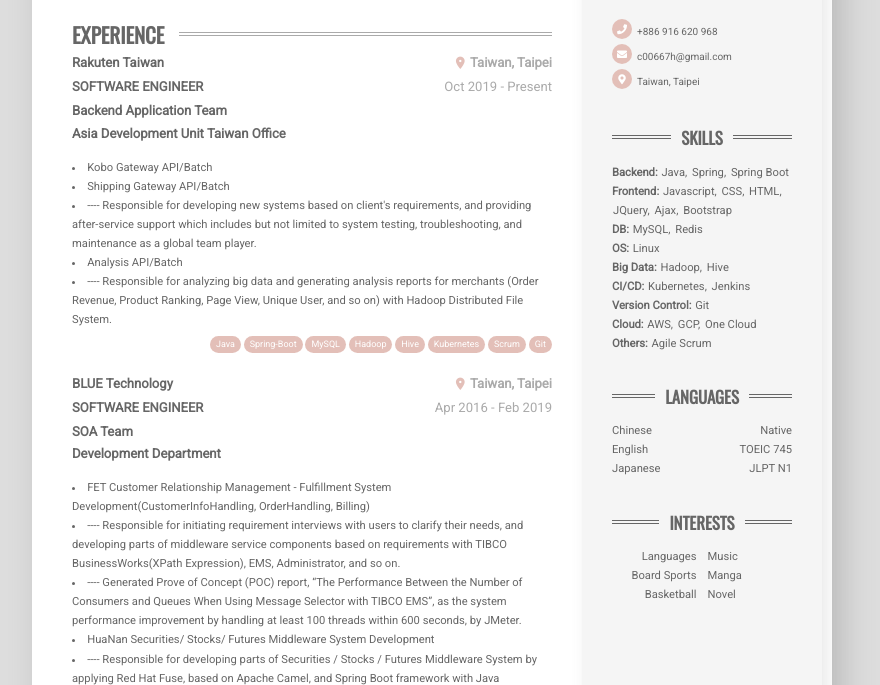
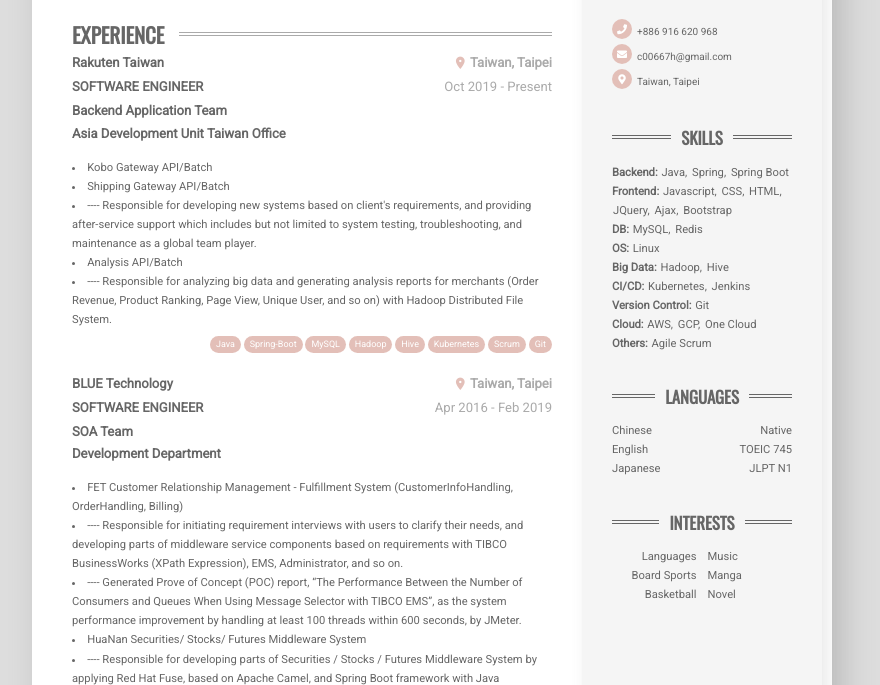
Before and after one commit to c00667h/c00667h.github.io, a plain HTML site: page index.html in a window 1280 px wide. Shown: the part 271-956 px from the top of the page, without its empty margins (208-1088 px from the left). Drawn offline with nearby package versions, Linux system fonts and the light colour scheme.

Commit message:
detail work exp

```diff
--- a/index.html
+++ b/index.html
@@ -141,13 +141,13 @@ Inspired by music, sport and fulfillment of achieving projects.
                     <br>
                     <ul>
 
-                        <li class="experience__bullet">FET Customer Relationship Management - Fulfillment System Development(CustomerInfoHandling, OrderHandling, Billing)</li>
+                        <li class="experience__bullet">FET Customer Relationship Management - Fulfillment System (CustomerInfoHandling, OrderHandling, Billing)</li>
 
-                        <li class="experience__bullet">---- Responsible for initiating requirement interviews with users to clarify their needs, and developing parts of middleware service components based on requirements with TIBCO BusinessWorks(XPath Expression), EMS, Administrator, and so on.</li>
+                        <li class="experience__bullet">---- Responsible for initiating requirement interviews with users to clarify their needs, and developing parts of middleware service components based on requirements with TIBCO BusinessWorks (XPath Expression), EMS, Administrator, and so on.</li>
 
                         <li class="experience__bullet">---- Generated Prove of Concept (POC) report, “The Performance Between the Number of Consumers and Queues When Using Message Selector with TIBCO EMS”, as the system performance improvement by handling at least 100 threads within 600 seconds, by JMeter.</li>
 
-                        <li class="experience__bullet">HuaNan Securities/ Stocks/ Futures Middleware System Development</li>
+                        <li class="experience__bullet">HuaNan Securities/ Stocks/ Futures Middleware System</li>
 
                         <li class="experience__bullet">---- Responsible for developing parts of Securities / Stocks / Futures Middleware System by applying Red Hat Fuse, based on Apache Camel, and Spring Boot framework with Java</li>
 
```
